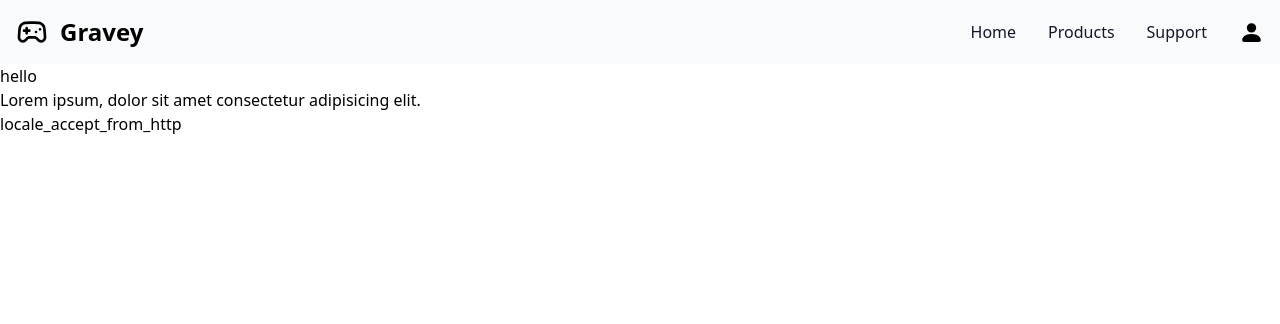
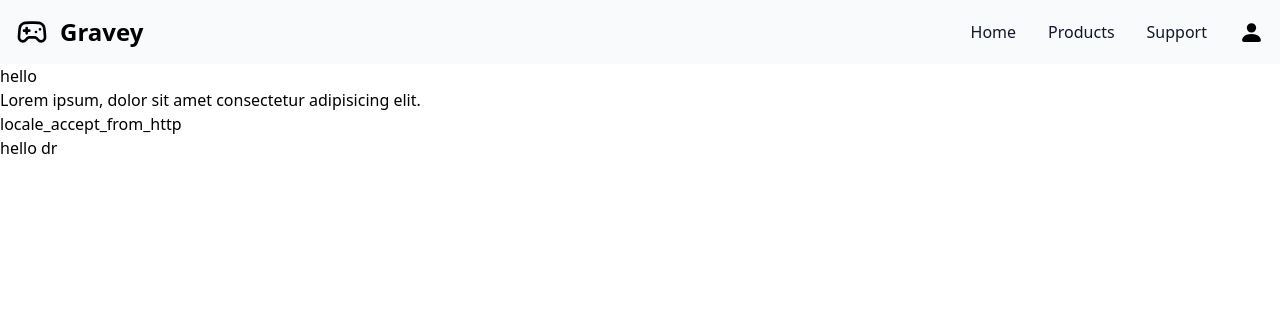
Before and after one commit to Zakaria12e/Ecom-website, a PHP site: page /Panier.php in a window 1280 px wide. Shown: the top 324 px of the page. Run offline with PHP 8.4, Linux system fonts and the light colour scheme; the visitor is signed in with stand-in values (Sample User, id 1).

Commit message:
test hello

```diff
--- a/Panier.php
+++ b/Panier.php
@@ -48,6 +48,7 @@ else{
  <h1>hello</h1>
  <h1>Lorem ipsum, dolor sit amet consectetur adipisicing elit.</h1>
  <p>locale_accept_from_http</p>
+ <p>hello dr </p>
 </body>
 </html>
 <?php
```
